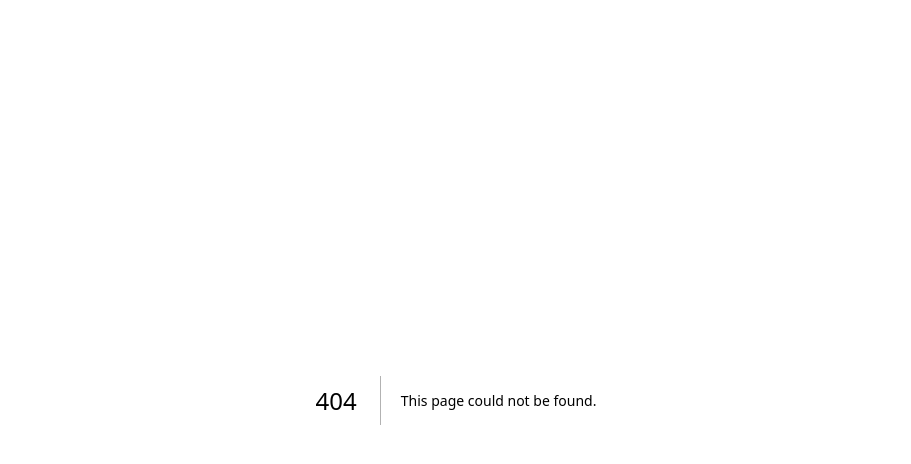
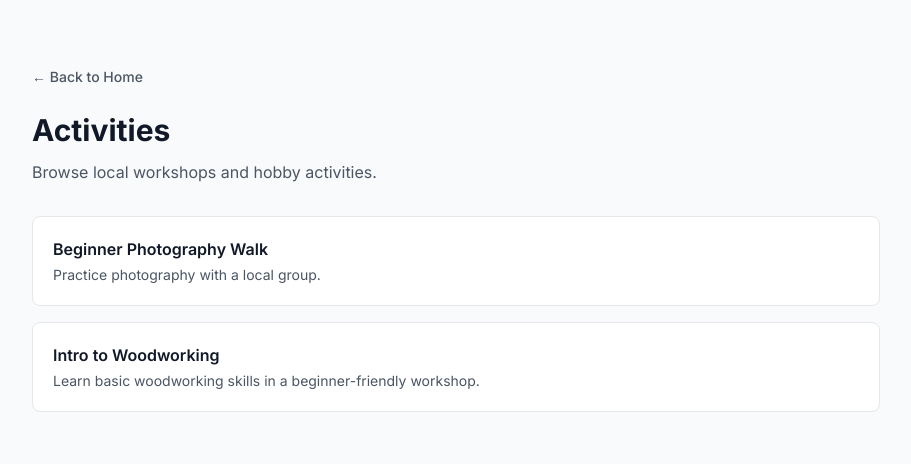
Before and after one commit to davehdez9/gathergrid, a Next.js app: page /activities in a window 1280 px wide. Before the commit this address had no page. Shown: the top 464 px of the page, without its empty margins (184-1095 px from the left). Built offline with nearby package versions, Linux system fonts and the light colour scheme.

Commit message:
feat: establish GatherGrid Next.js foundations

```diff
--- /dev/null
+++ b/app/activities/[id]/page.js
@@ -0,0 +1,22 @@
+import Link from "next/link";
+
+export default function ActivityPage() {
+  return (
+    <main className="mx-auto max-w-4xl px-6 py-16">
+      <Link
+        href="/activities"
+        className="text-sm font-medium text-gray-600 hover:text-gray-900"
+      >
+        ← Back to Activities
+      </Link>
+
+      <h1 className="mt-6 text-3xl font-bold text-gray-900">
+        Activity Details
+      </h1>
+
+      <p className="mt-3 text-gray-600">
+        This page represents a single activity.
+      </p>
+    </main>
+  );
+}
--- /dev/null
+++ b/app/activities/page.js
@@ -0,0 +1,46 @@
+import Link from "next/link";
+
+export default function ActivitiesPage() {
+  return (
+    <main className="mx-auto max-w-4xl px-6 py-16">
+      <Link
+        href="/"
+        className="text-sm font-medium text-gray-600 hover:text-gray-900"
+      >
+        ← Back to Home
+      </Link>
+
+      <h1 className="mt-6 text-3xl font-bold text-gray-900">Activities</h1>
+
+      <p className="mt-3 text-gray-600">
+        Browse local workshops and hobby activities.
+      </p>
+
+      <div className="mt-8 space-y-4">
+        <Link
+          href="/activities/1"
+          className="block rounded-lg border border-gray-200 bg-white p-5 hover:border-gray-400"
+        >
+          <h2 className="font-semibold text-gray-900">
+            Beginner Photography Walk
+          </h2>
+          <p className="mt-1 text-sm text-gray-600">
+            Practice photography with a local group.
+          </p>
+        </Link>
+
+        <Link
+          href="/activities/2"
+          className="block rounded-lg border border-gray-200 bg-white p-5 hover:border-gray-400"
+        >
+          <h2 className="font-semibold text-gray-900">
+            Intro to Woodworking
+          </h2>
+          <p className="mt-1 text-sm text-gray-600">
+            Learn basic woodworking skills in a beginner-friendly workshop.
+          </p>
+        </Link>
+      </div>
+    </main>
+  );
+}
--- a/app/globals.css
+++ b/app/globals.css
@@ -2,32 +2,7 @@
 @tailwind components;
 @tailwind utilities;
 
-:root {
-  --foreground-rgb: 0, 0, 0;
-  --background-start-rgb: 214, 219, 220;
-  --background-end-rgb: 255, 255, 255;
+body {
+  background-color: #f9fafb;
+  color: #111827;
 }
-
-@media (prefers-color-scheme: dark) {
-  :root {
-    --foreground-rgb: 255, 255, 255;
-    --background-start-rgb: 0, 0, 0;
-    --background-end-rgb: 0, 0, 0;
-  }
-}
-
-body {
-  color: rgb(var(--foreground-rgb));
-  background: linear-gradient(
-      to bottom,
-      transparent,
-      rgb(var(--background-end-rgb))
-    )
-    rgb(var(--background-start-rgb));
-}
-
-@layer utilities {
-  .text-balance {
-    text-wrap: balance;
-  }
-}
--- a/app/layout.js
+++ b/app/layout.js
@@ -4,8 +4,8 @@ import "./globals.css";
 const inter = Inter({ subsets: ["latin"] });
 
 export const metadata = {
-  title: "Create Next App",
-  description: "Generated by create next app",
+  title: "GatherGrid",
+  description: "A community directory for discovering local workshops and hobby activities.",
 };
 
 export default function RootLayout({ children }) {
--- a/app/page.js
+++ b/app/page.js
@@ -1,113 +1,13 @@
-import Image from "next/image";
+import Link from "next/link";
 
 export default function Home() {
   return (
-    <main className="flex min-h-screen flex-col items-center justify-between p-24">
-      <div className="z-10 max-w-5xl w-full items-center justify-between font-mono text-sm lg:flex">
-        <p className="fixed left-0 top-0 flex w-full justify-center border-b border-gray-300 bg-gradient-to-b from-zinc-200 pb-6 pt-8 backdrop-blur-2xl dark:border-neutral-800 dark:bg-zinc-800/30 dark:from-inherit lg:static lg:w-auto  lg:rounded-xl lg:border lg:bg-gray-200 lg:p-4 lg:dark:bg-zinc-800/30">
-          Get started by editing&nbsp;
-          <code className="font-mono font-bold">app/page.js</code>
-        </p>
-        <div className="fixed bottom-0 left-0 flex h-48 w-full items-end justify-center bg-gradient-to-t from-white via-white dark:from-black dark:via-black lg:static lg:h-auto lg:w-auto lg:bg-none">
-          <a
-            className="pointer-events-none flex place-items-center gap-2 p-8 lg:pointer-events-auto lg:p-0"
-            href="https://vercel.com?utm_source=create-next-app&utm_medium=appdir-template&utm_campaign=create-next-app"
-            target="_blank"
-            rel="noopener noreferrer"
-          >
-            By{" "}
-            <Image
-              src="/vercel.svg"
-              alt="Vercel Logo"
-              className="dark:invert"
-              width={100}
-              height={24}
-              priority
-            />
-          </a>
-        </div>
-      </div>
-
-      <div className="relative flex place-items-center before:absolute before:h-[300px] before:w-full sm:before:w-[480px] before:-translate-x-1/2 before:rounded-full before:bg-gradient-radial before:from-white before:to-transparent before:blur-2xl before:content-[''] after:absolute after:-z-20 after:h-[180px] after:w-full sm:after:w-[240px] after:translate-x-1/3 after:bg-gradient-conic after:from-sky-200 after:via-blue-200 after:blur-2xl after:content-[''] before:dark:bg-gradient-to-br before:dark:from-transparent before:dark:to-blue-700 before:dark:opacity-10 after:dark:from-sky-900 after:dark:via-[#0141ff] after:dark:opacity-40 before:lg:h-[360px] z-[-1]">
-        <Image
-          className="relative dark:drop-shadow-[0_0_0.3rem_#ffffff70] dark:invert"
-          src="/next.svg"
-          alt="Next.js Logo"
-          width={180}
-          height={37}
-          priority
-        />
-      </div>
-
-      <div className="mb-32 grid text-center lg:max-w-5xl lg:w-full lg:mb-0 lg:grid-cols-4 lg:text-left">
-        <a
-          href="https://nextjs.org/docs?utm_source=create-next-app&utm_medium=appdir-template&utm_campaign=create-next-app"
-          className="group rounded-lg border border-transparent px-5 py-4 transition-colors hover:border-gray-300 hover:bg-gray-100 hover:dark:border-neutral-700 hover:dark:bg-neutral-800/30"
-          target="_blank"
-          rel="noopener noreferrer"
-        >
-          <h2 className={`mb-3 text-2xl font-semibold`}>
-            Docs{" "}
-            <span className="inline-block transition-transform group-hover:translate-x-1 motion-reduce:transform-none">
-              -&gt;
-            </span>
-          </h2>
-          <p className={`m-0 max-w-[30ch] text-sm opacity-50`}>
-            Find in-depth information about Next.js features and API.
-          </p>
-        </a>
-
-        <a
-          href="https://nextjs.org/learn?utm_source=create-next-app&utm_medium=appdir-template-tw&utm_campaign=create-next-app"
-          className="group rounded-lg border border-transparent px-5 py-4 transition-colors hover:border-gray-300 hover:bg-gray-100 hover:dark:border-neutral-700 hover:dark:bg-neutral-800 hover:dark:bg-opacity-30"
-          target="_blank"
-          rel="noopener noreferrer"
-        >
-          <h2 className={`mb-3 text-2xl font-semibold`}>
-            Learn{" "}
-            <span className="inline-block transition-transform group-hover:translate-x-1 motion-reduce:transform-none">
-              -&gt;
-            </span>
-          </h2>
-          <p className={`m-0 max-w-[30ch] text-sm opacity-50`}>
-            Learn about Next.js in an interactive course with&nbsp;quizzes!
-          </p>
-        </a>
-
-        <a
-          href="https://vercel.com/templates?framework=next.js&utm_source=create-next-app&utm_medium=appdir-template&utm_campaign=create-next-app"
-          className="group rounded-lg border border-transparent px-5 py-4 transition-colors hover:border-gray-300 hover:bg-gray-100 hover:dark:border-neutral-700 hover:dark:bg-neutral-800/30"
-          target="_blank"
-          rel="noopener noreferrer"
-        >
-          <h2 className={`mb-3 text-2xl font-semibold`}>
-            Templates{" "}
-            <span className="inline-block transition-transform group-hover:translate-x-1 motion-reduce:transform-none">
-              -&gt;
-            </span>
-          </h2>
-          <p className={`m-0 max-w-[30ch] text-sm opacity-50`}>
-            Explore starter templates for Next.js.
-          </p>
-        </a>
-
-        <a
-          href="https://vercel.com/new?utm_source=create-next-app&utm_medium=appdir-template&utm_campaign=create-next-app"
-          className="group rounded-lg border border-transparent px-5 py-4 transition-colors hover:border-gray-300 hover:bg-gray-100 hover:dark:border-neutral-700 hover:dark:bg-neutral-800/30"
-          target="_blank"
-          rel="noopener noreferrer"
-        >
-          <h2 className={`mb-3 text-2xl font-semibold`}>
-            Deploy{" "}
-            <span className="inline-block transition-transform group-hover:translate-x-1 motion-reduce:transform-none">
-              -&gt;
-            </span>
-          </h2>
-          <p className={`m-0 max-w-[30ch] text-sm opacity-50 text-balance`}>
-            Instantly deploy your Next.js site to a shareable URL with Vercel.
-          </p>
-        </a>
-      </div>
+    <main className="mx-auto max-w-4xl px-6 py-16">
+      <h1 className="text-4xl font-bold tracking-tight text-gray-900">GatherGrid</h1>
+      <p className="mt-4 max-w-2xl text-lg leading-8 text-gray-600">
+        Discover local workshops and hobby activities in your community.
+      </p>
+      <Link href="/activities" className="mt-8 inline-block rounded-lg bg-gray-900 px-5 py-3 font-medium text-white hover:bg-gray-700">Browse Activities</Link>
     </main>
   );
 }
--- a/package.json
+++ b/package.json
@@ -9,9 +9,9 @@
     "lint": "next lint"
   },
   "dependencies": {
-    "react": "^18",
-    "react-dom": "^18",
-    "next": "14.2.4"
+    "next": "^16.3.4",
+    "react": "^19.2.8",
+    "react-dom": "^19.2.8"
   },
   "devDependencies": {
     "postcss": "^8",
```
Also changed, not shown: public/gathergrid-icon.svg (added), 1 other file (tests, documents, lock files or other folders).
